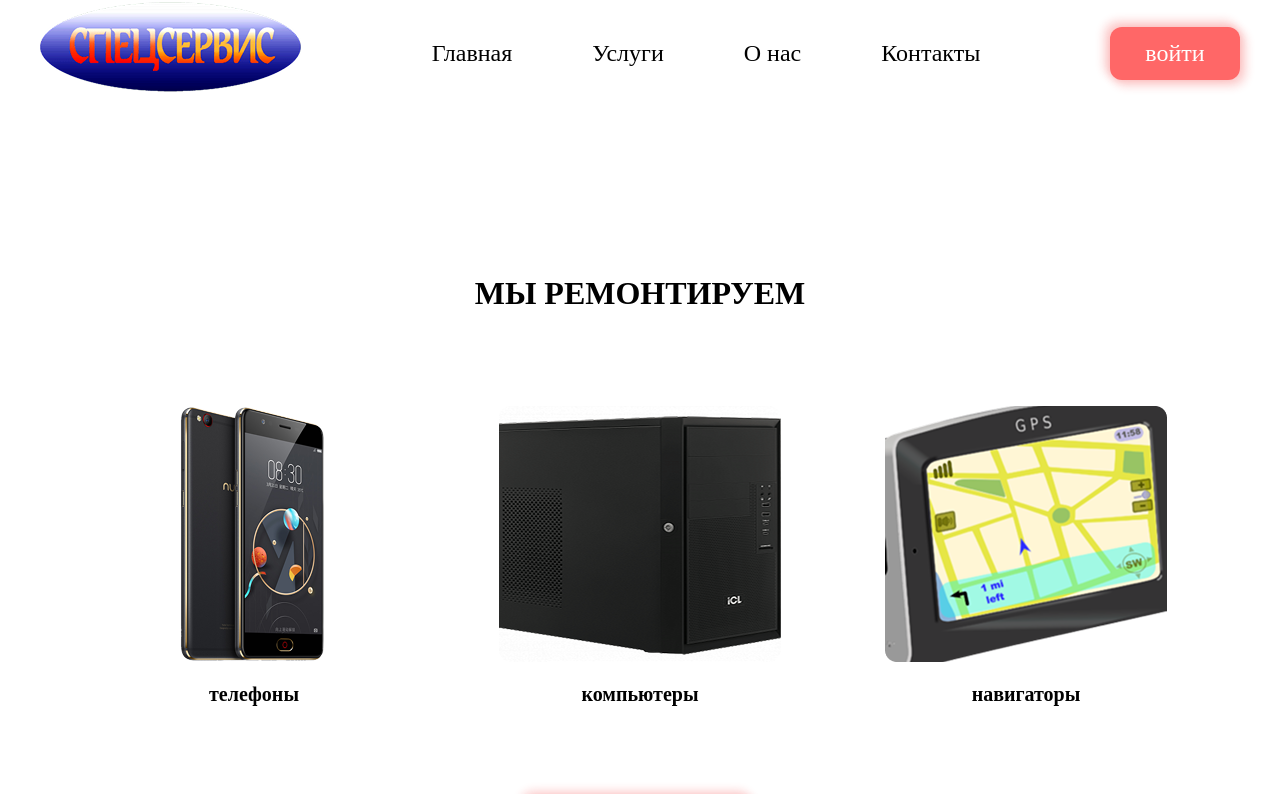
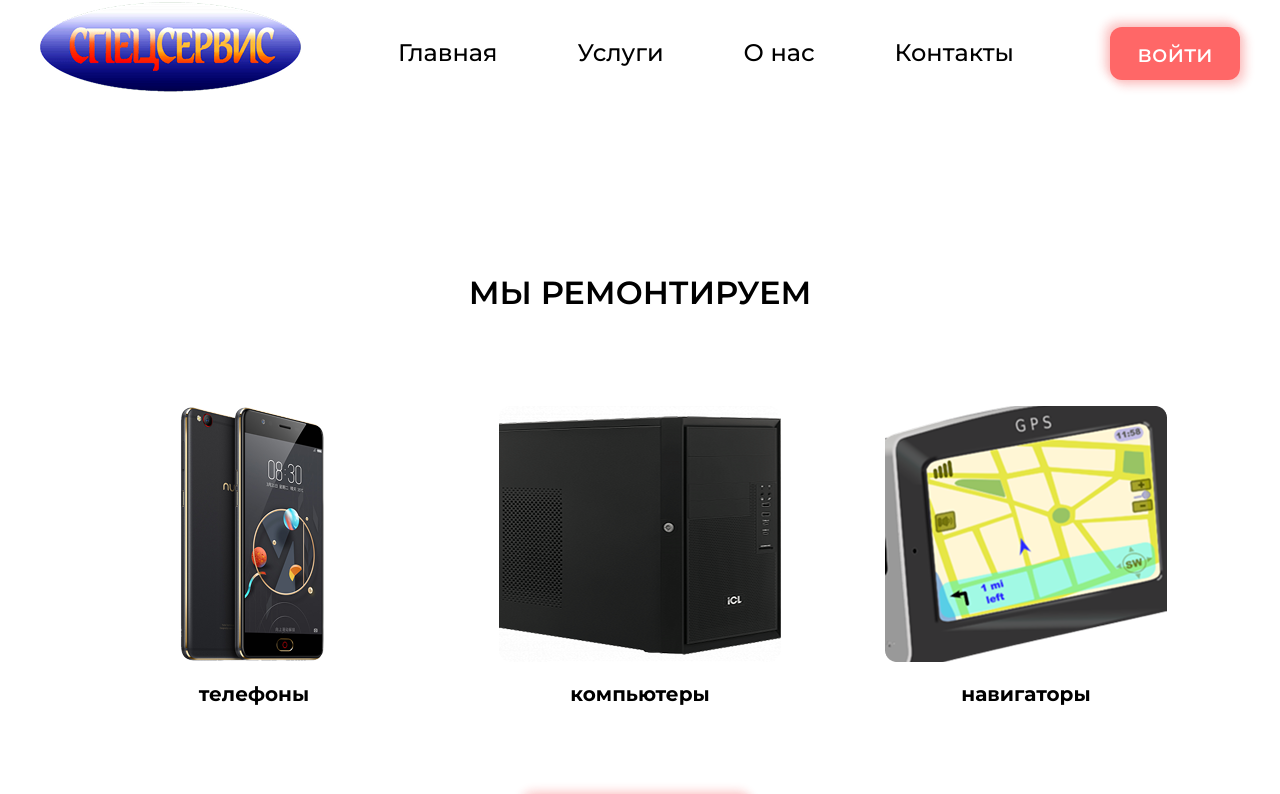
Before and after one commit to Nakanoli09/PP8, a plain HTML site: page sdg/src/index.html in a window 1280 px wide. Shown: the top 794 px of the page. Drawn offline with Linux system fonts and the light colour scheme; the site is published under a folder, as on GitHub Pages, so addresses that start at the root find nothing.

Commit message:
Add files via upload

```diff
--- a/sdg/css/font.css
+++ b/sdg/css/font.css
@@ -1,23 +1,23 @@
 @font-face {
     font-family: 'Montserrat';
-    src: url(/font/Montserrat-Bold.woff2) format('woff2');
+    src: url(./../font/Montserrat-Bold.woff2) format('woff2');
     font-weight: 700;
 }
 
 @font-face {
     font-family: 'Montserrat';
-    src: url(/font/Montserrat-Light.woff2) format('woff2');
+    src: url(./../font/Montserrat-Light.woff2) format('woff2');
     font-weight: 300;
 }
 
 @font-face {
     font-family: 'Montserrat';
-    src: url(/font/Montserrat-Medium.woff2) format('woff2');
+    src: url(./../font/Montserrat-Medium.woff2) format('woff2');
     font-weight: 400;
 }
 
 @font-face {
     font-family: 'Montserrat';
-    src: url(/font/Montserrat-SemiBold.woff2) format('woff2');
+    src: url(./../font/Montserrat-SemiBold.woff2) format('woff2');
     font-weight: 600;
 }
```
